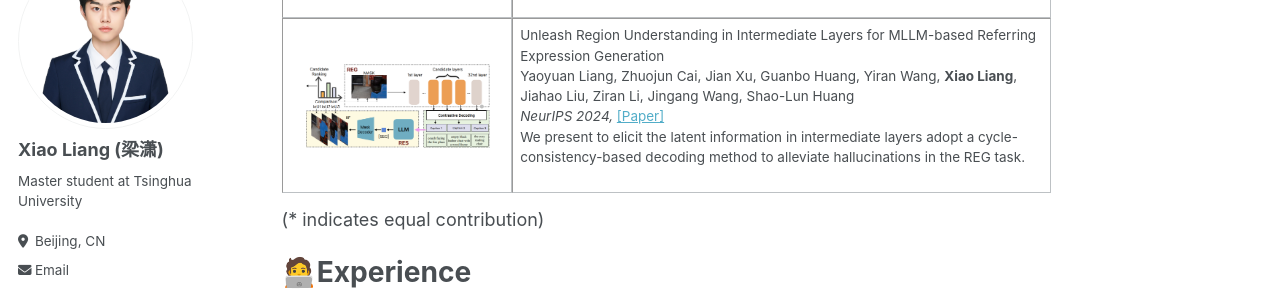
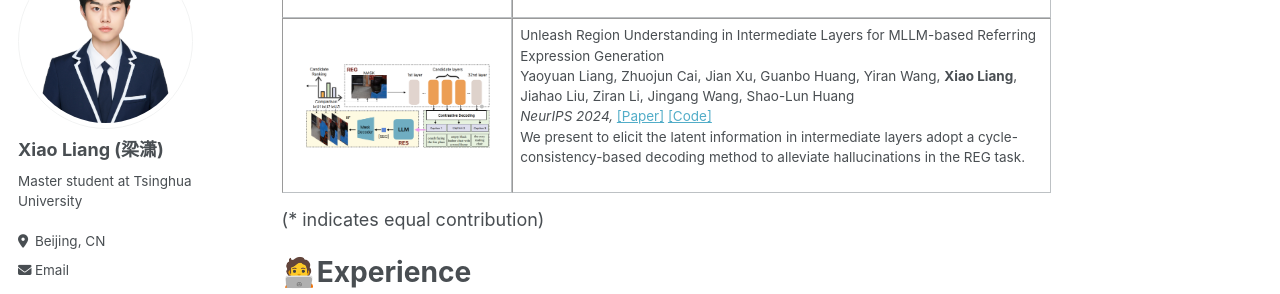
Before and after one commit to MasterVito/MasterVito.github.io, a Jekyll site: the page built from _pages/about.md, in a window 1280 px wide and 900 px high, scrolled down 1901 px. Shown: the part 152-446 px from the top of the window. Built offline with Jekyll 4.4.1, drawn with Linux system fonts in a browser that asks for light colours; some web fonts are replaced.

Commit message:
add_nips24_code_url

```diff
--- a/_pages/about.md
+++ b/_pages/about.md
@@ -161,12 +161,14 @@ I am excited to apply for Fall 2025 PhD programs and investigate potential colla
       <br>
       Yaoyuan Liang, Zhuojun Cai, Jian Xu, Guanbo Huang, Yiran Wang, <b>Xiao Liang</b>, Jiahao Liu, Ziran Li, Jingang Wang, Shao-Lun Huang
       <br>
-      <em>NeurIPS 2024, </em> <a href="https://openreview.net/pdf?id=168NLzTpw8">[Paper]</a>
+      <em>NeurIPS 2024, </em> <a href="https://openreview.net/pdf?id=168NLzTpw8">[Paper]</a> <a href="https://github.com/Glupayy/unleash-eliminate">[Code]</a>
       <br>
       <p> We present to elicit the latent information in intermediate layers adopt a cycle-consistency-based decoding method to alleviate hallucinations in the REG task. </p>
     </td>
   </tr>
 </tbody></table>
+
+
 
 
 (* indicates equal contribution)
```
